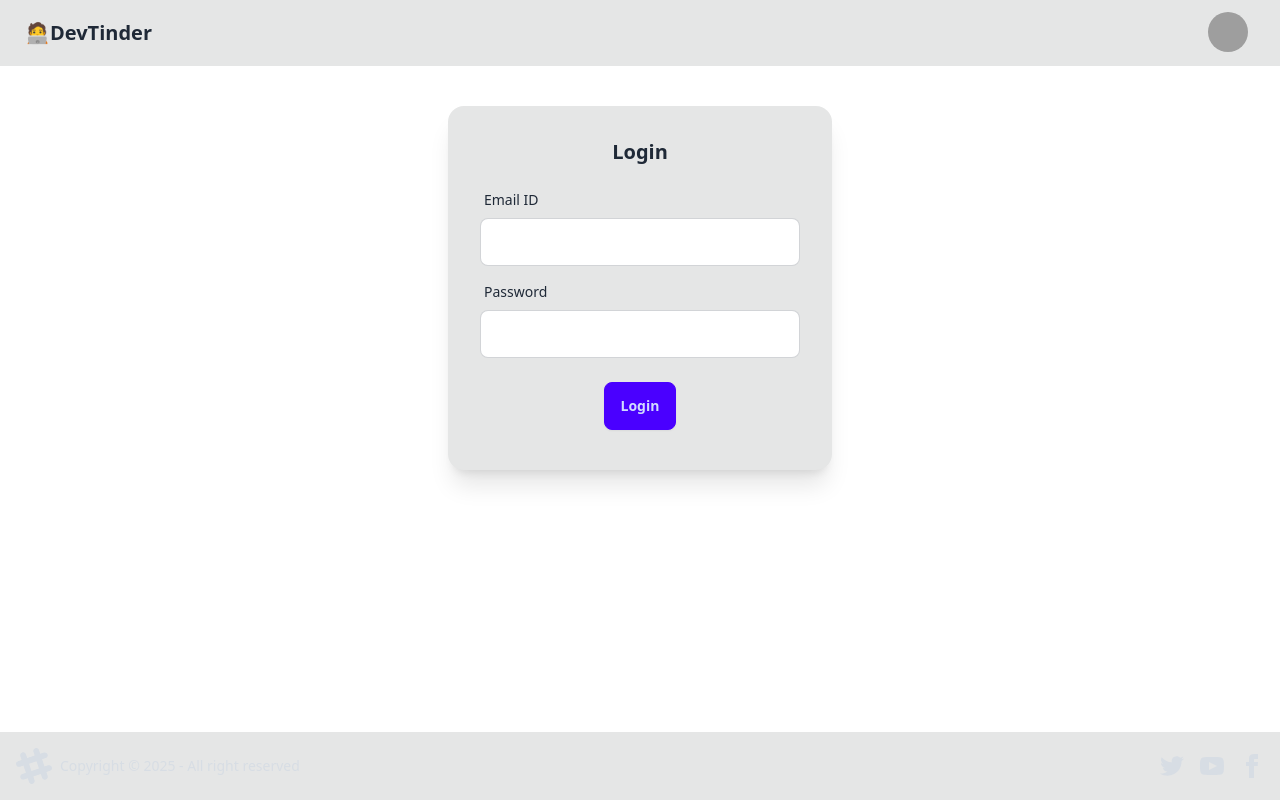
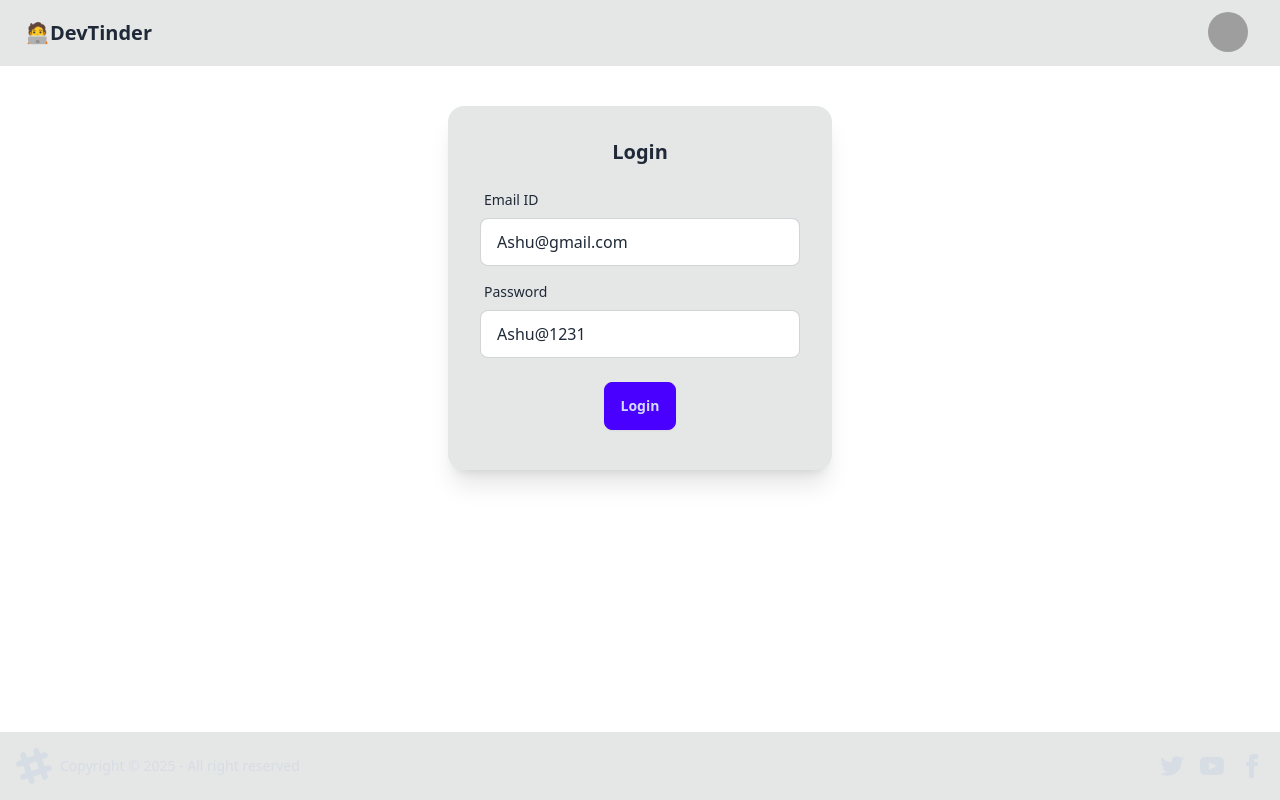
Before and after one commit to sanjivks/devTinder-web, a React (Vite) app: page /login in a window 1280 px wide. Built offline with nearby package versions, Linux system fonts and the light colour scheme; grey boxes are pictures that could not be loaded.

Commit message:
axios installed and  firts login api started

```diff
--- a/package.json
+++ b/package.json
@@ -10,6 +10,7 @@
     "preview": "vite preview"
   },
   "dependencies": {
+    "axios": "^1.7.9",
     "react": "^19.0.0",
     "react-dom": "^19.0.0",
     "react-router-dom": "^7.1.5"
--- a/src/Login.jsx
+++ b/src/Login.jsx
@@ -1,6 +1,20 @@
-import React from "react";
+import axios from "axios";
+import React, { useState } from "react";
 
 const Login = () => {
+  const [emailId, setEmaiId] = useState("Ashu@gmail.com");
+  const [password, setPassword] = useState("Ashu@1231");
+  const handleLogin = async () => {
+    try {
+      const res = await axios.post("http://localhost:7777/login", {
+        emailId,
+        password,
+      },
+      {withCredentials:true});
+    } catch (err) {
+      console.log(err);
+    }
+  };
   return (
     <div className="flex justify-center my-10">
       <div className="card bg-base-300 w-96 shadow-xl">
@@ -10,11 +24,13 @@ const Login = () => {
           <div>
             <label className="form-control w-full max-w-xs my-2">
               <div className="label">
-                <span className="label-text">Email ID</span>
+                <span className="label-text">Email ID </span>
               </div>
               <input
                 type="text"
+                value={emailId}
                 className="input input-bordered w-full max-w-xs"
+                onChange={(e) => setEmaiId(e.target.value)}
               />
             </label>
             <label className="form-control w-full max-w-xs my-2">
@@ -23,12 +39,14 @@ const Login = () => {
               </div>
               <input
                 type="text"
+                value={password}
                 className="input input-bordered w-full max-w-xs"
+                onChange={(e) => setPassword(e.target.value)}
               />
             </label>
           </div>
           <div className="card-actions justify-center m-2">
-            <button className="btn btn-primary">Login</button>
+            <button className="btn btn-primary" onClick={handleLogin}>Login</button>
           </div>
         </div>
       </div>
```
Also changed, not shown: 2 other files (tests, documents, lock files or other folders).
